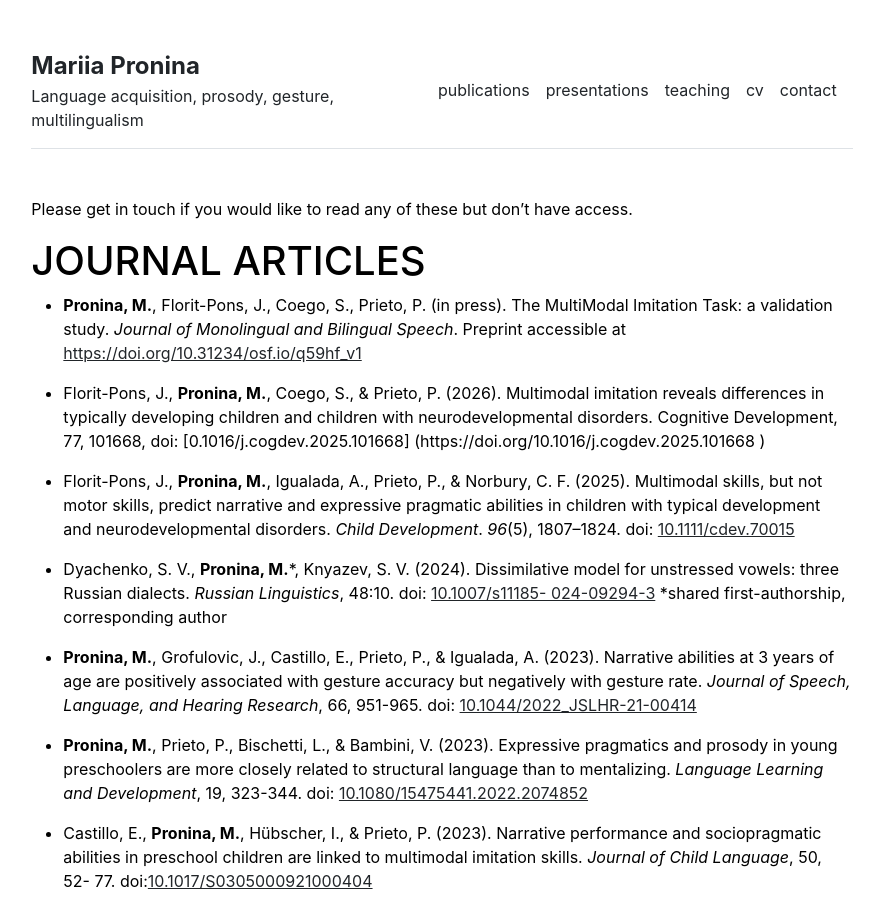
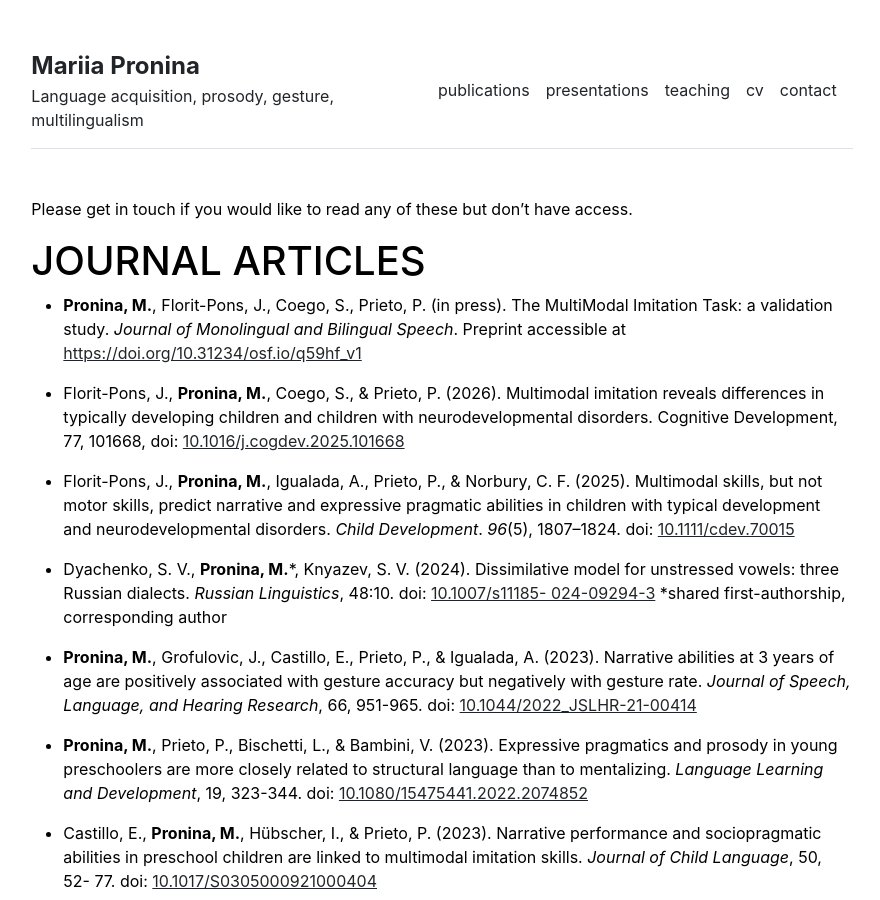
Before and after one commit to mariia-pronina/mariia-pronina.github.io, a Jekyll site: the page built from publications.md, in a window 1280 px wide and 900 px high. Shown: the whole window, without its empty margins (198-1078 px from the left). Built offline with Jekyll 4.4.1, drawn with Linux system fonts in a browser that asks for light colours.

Commit message:
Update publications.md

```diff
--- a/publications.md
+++ b/publications.md
@@ -10,7 +10,7 @@ Please get in touch if you would like to read any of these but don’t have acce
 - **Pronina, M.**, Florit-Pons, J., Coego, S., Prieto, P. (in press). The MultiModal Imitation Task: a
 validation study. _Journal of Monolingual and Bilingual Speech_. Preprint accessible at [https://doi.org/10.31234/osf.io/q59hf_v1](https://doi.org/10.31234/osf.io/q59hf_v1)
 
-- Florit-Pons, J., **Pronina, M.**, Coego, S., & Prieto, P. (2026). Multimodal imitation reveals differences in typically developing children and children with neurodevelopmental disorders. Cognitive Development, 77, 101668, doi: [0.1016/j.cogdev.2025.101668] (https://doi.org/10.1016/j.cogdev.2025.101668 )
+- Florit-Pons, J., **Pronina, M.**, Coego, S., & Prieto, P. (2026). Multimodal imitation reveals differences in typically developing children and children with neurodevelopmental disorders. Cognitive Development, 77, 101668, doi: [10.1016/j.cogdev.2025.101668](https://doi.org/10.1016/j.cogdev.2025.101668)
 
 - Florit-Pons, J., **Pronina, M.**, Igualada, A., Prieto, P., & Norbury, C. F. (2025). Multimodal skills, but not motor skills, predict narrative and expressive pragmatic abilities in children with typical development and neurodevelopmental disorders. _Child Development_. _96_(5), 1807–1824. doi: [10.1111/cdev.70015](https://doi.org/10.1111/cdev.70015)
 
@@ -21,7 +21,7 @@ vowels: three Russian dialects. _Russian Linguistics_, 48:10. doi: [10.1007/s111
 
 - **Pronina, M.**, Prieto, P., Bischetti, L., & Bambini, V. (2023). Expressive pragmatics and prosody in young preschoolers are more closely related to structural language than to mentalizing. _Language Learning and Development_, 19, 323-344. doi: [10.1080/15475441.2022.2074852](https://doi.org/10.1080/15475441.2022.2074852)
 
-- Castillo, E., **Pronina, M.**, Hübscher, I., & Prieto, P. (2023). Narrative performance and sociopragmatic abilities in preschool children are linked to multimodal imitation skills. _Journal of Child Language_, 50, 52- 77. doi:[10.1017/S0305000921000404](https://doi.org/10.1017/S0305000921000404)
+- Castillo, E., **Pronina, M.**, Hübscher, I., & Prieto, P. (2023). Narrative performance and sociopragmatic abilities in preschool children are linked to multimodal imitation skills. _Journal of Child Language_, 50, 52- 77. doi: [10.1017/S0305000921000404](https://doi.org/10.1017/S0305000921000404)
 
 - **Pronina, M.**., Hübscher, I, Holler, J., & Prieto, P. (2021). Interactional training interventions boost children's expressive pragmatic abilities: evidence from a novel multidimensional testing approach. _Cognitive Development_, 57, 101003. doi: [10.1016/j.cogdev.2020.101003](https://doi.org/10.1016/j.cogdev.2020.101003)
 
```
